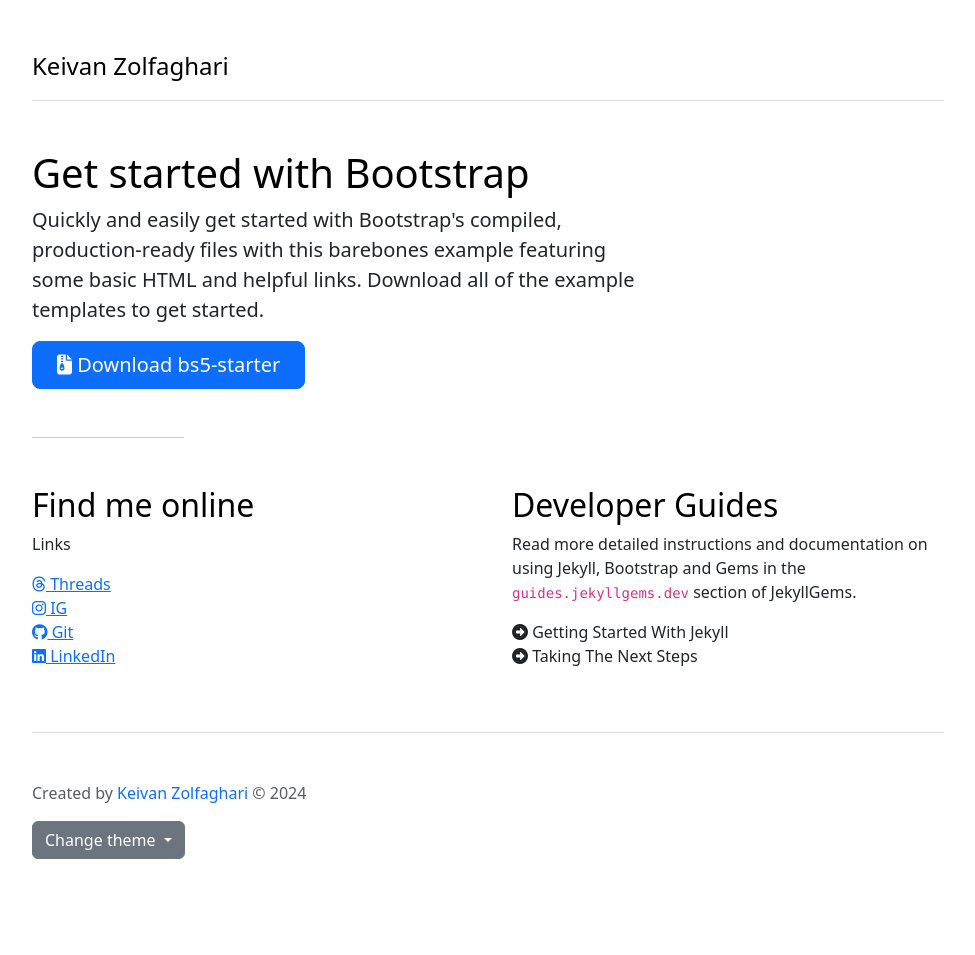
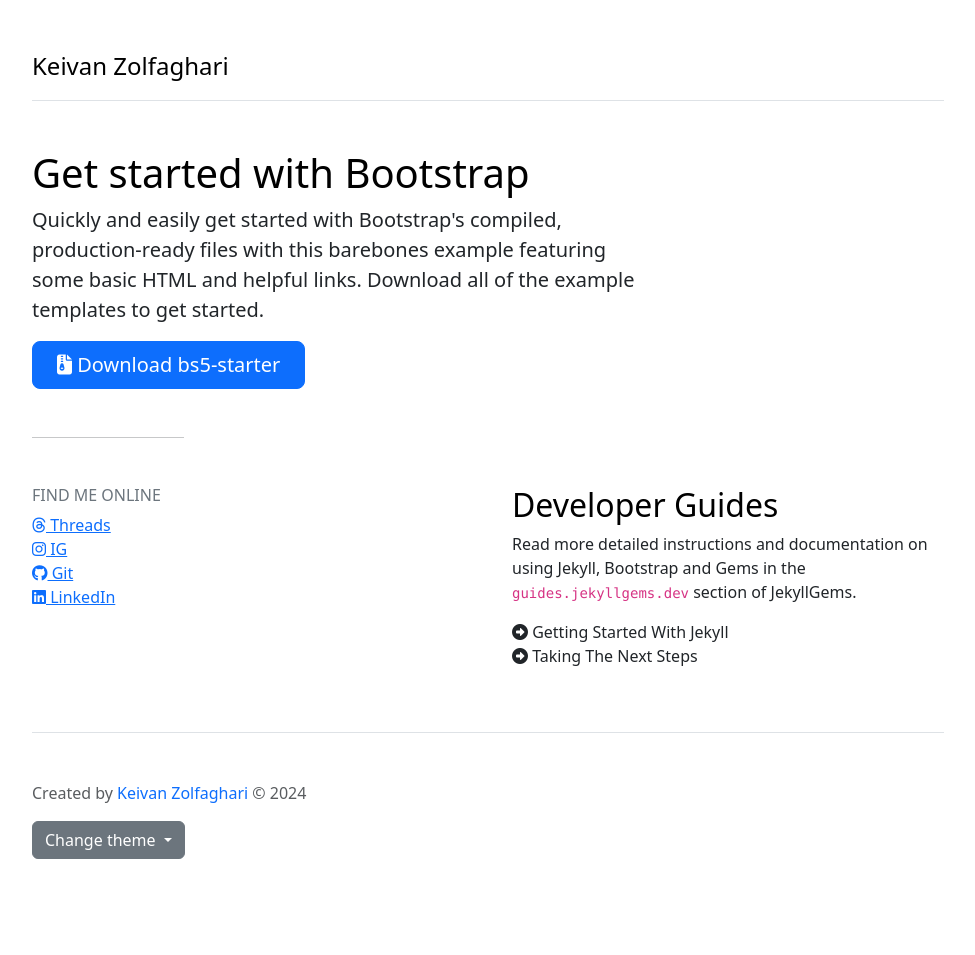
Before and after one commit to keivanz/keivanz.github.io, a Jekyll site: the page built from index.md, in a window 1280 px wide. Shown: the whole page, without its empty margins (152-1127 px from the left). Built offline with Jekyll 4.4.1, drawn with Linux system fonts in a browser that asks for light colours; nearby versions of some CDN libraries.

Commit message:
update formatting

```diff
--- a/_includes/main.html
+++ b/_includes/main.html
@@ -11,8 +11,7 @@
 
 <div class="row g-5 fade-in">
   <div class="col-md-6">
-    <h2 class="text-body-emphasis">Find me online</h2>
-    <p>Links</p>
+    <h6 class="text-uppercase text-secondary">Find me online</h6>
     <ul class="list-unstyled ps-0">
       <li>
         <a href="https://test.com/test" target="_blank">
```
